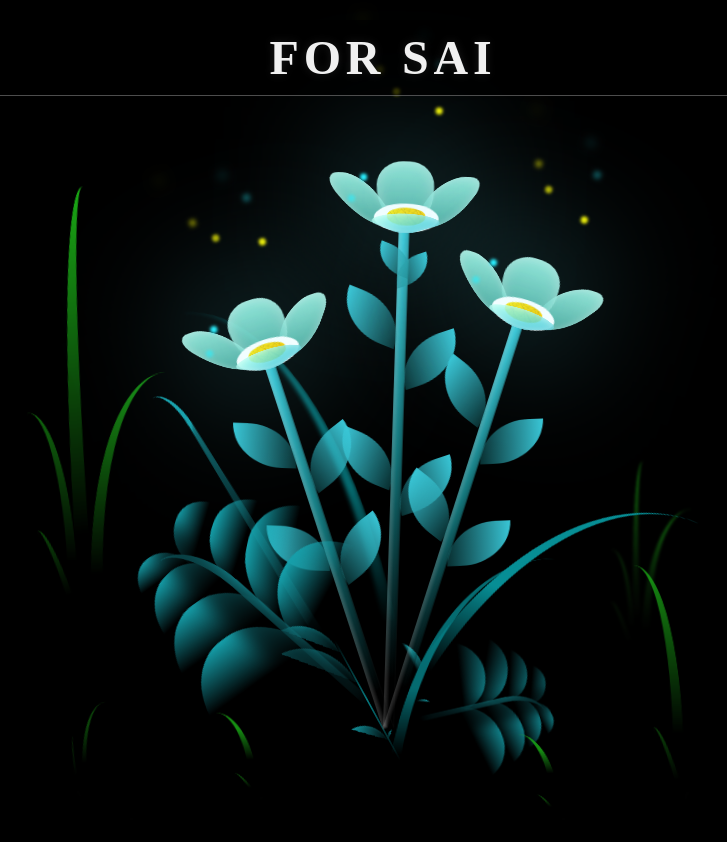
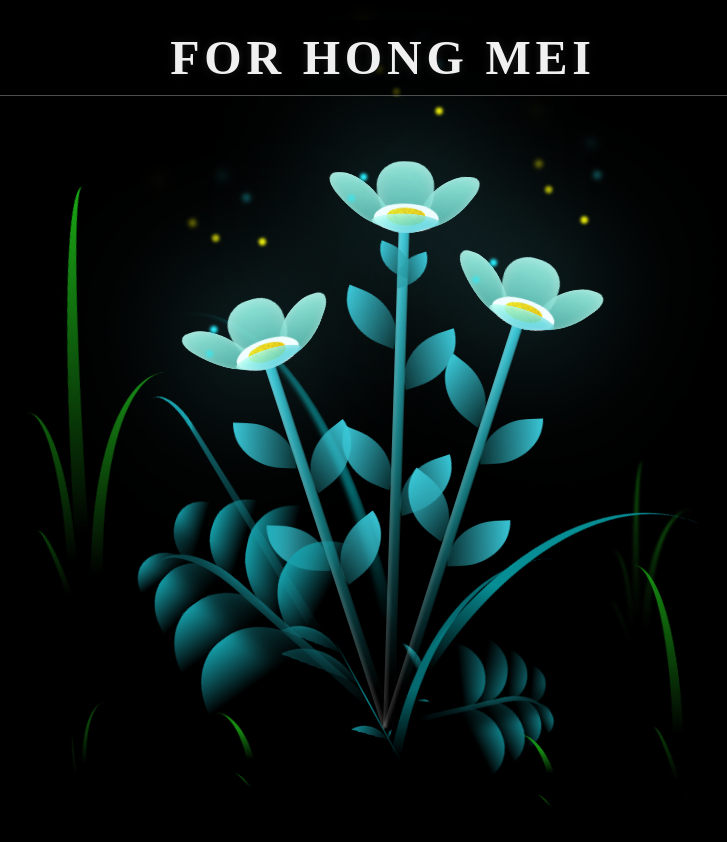
Before and after one commit to andrxweverett/Sai, a website: page index.html in a window 1280 px wide. Shown: the whole page, without its empty margins (257-984 px from the left). Drawn offline with Linux system fonts and the light colour scheme.

Commit message:
Update index.html

```diff
--- a/index.html
+++ b/index.html
@@ -57,7 +57,7 @@
   </style>
 
   <body class="not-loaded">
-    <h1 class="elegant-heading">For Sai</h1>
+    <h1 class="elegant-heading">For Hong Mei</h1>
 
 
     <div class="night"></div>
```
